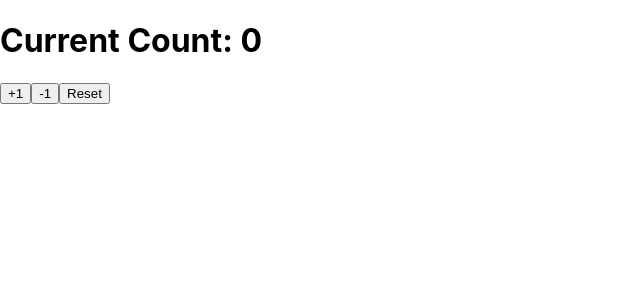
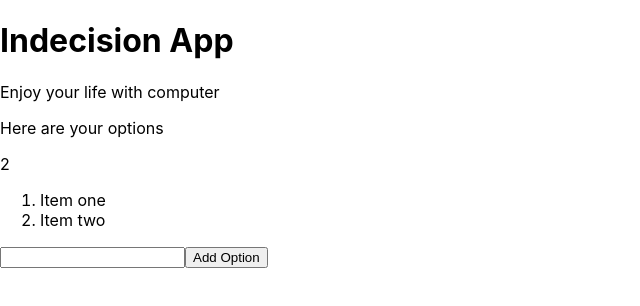
Before and after one commit to devnoorfatima/React, a React (Create React App) app in the folder indecision-app/: page / in a window 1280 px wide. Shown: the top 306 px of the page, without its empty margins (0-640 px from the left). Built offline with nearby package versions, Linux system fonts and the light colour scheme.

Commit message:
Practised forms and inputs of JSX , in create react app.

```diff
--- /dev/null
+++ b/indecision-app/src/indecisionApp.js
@@ -0,0 +1,37 @@
+import React, { Component } from 'react';
+class Form extends Component {
+    render() {
+    const user = {
+      title: "Indecision App",
+      subtitle: "Enjoy your life with computer",
+      options: ["one", "two"]
+    };
+    const onFormSubmit = (e) => {
+      e.preventDefault();
+
+       const option = e.target.elements.option.value;
+
+       if(option){
+         user.options.push(option);
+         e.target.elements.option.value = "";
+       }
+    }
+      return (
+        <div className="form">
+        <h1>{user.title}</h1>
+        {user.subtitle && <p>{user.subtitle}</p>}
+        <p>{user.options.length > 0 ? "Here are your options" : "No options"}</p>
+        <p>{user.options.length}</p>
+        <ol>
+          <li>Item one</li>
+          <li>Item two</li>
+        </ol>
+        <form onSubmit = {onFormSubmit}>
+          <input type="text" name="option" />
+          <button>Add Option</button>
+        </form>
+        </div>
+      );
+    }
+  }
+  export default Form;
```
Also changed, not shown: indecision-app/src/App.js (+6 -4 lines).
